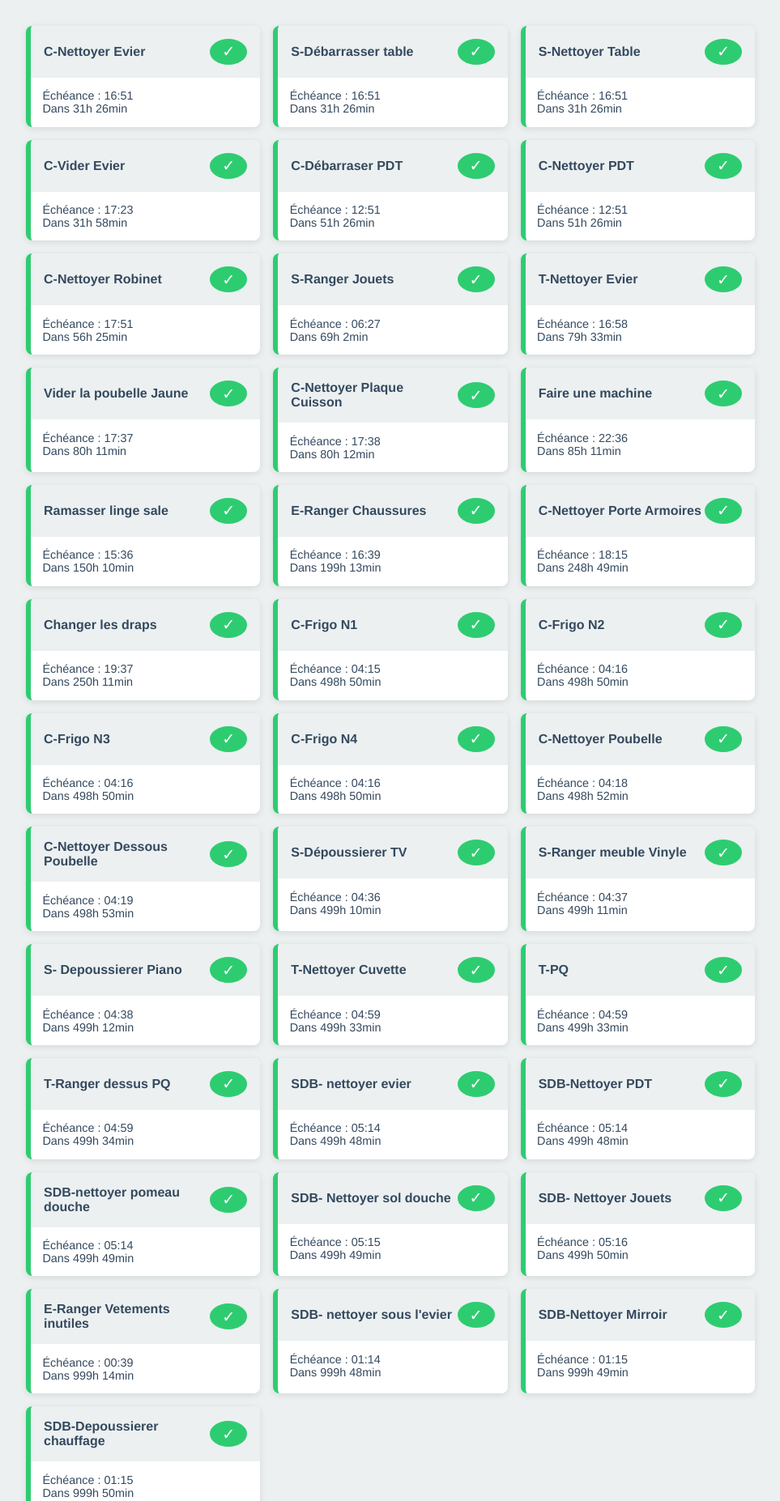
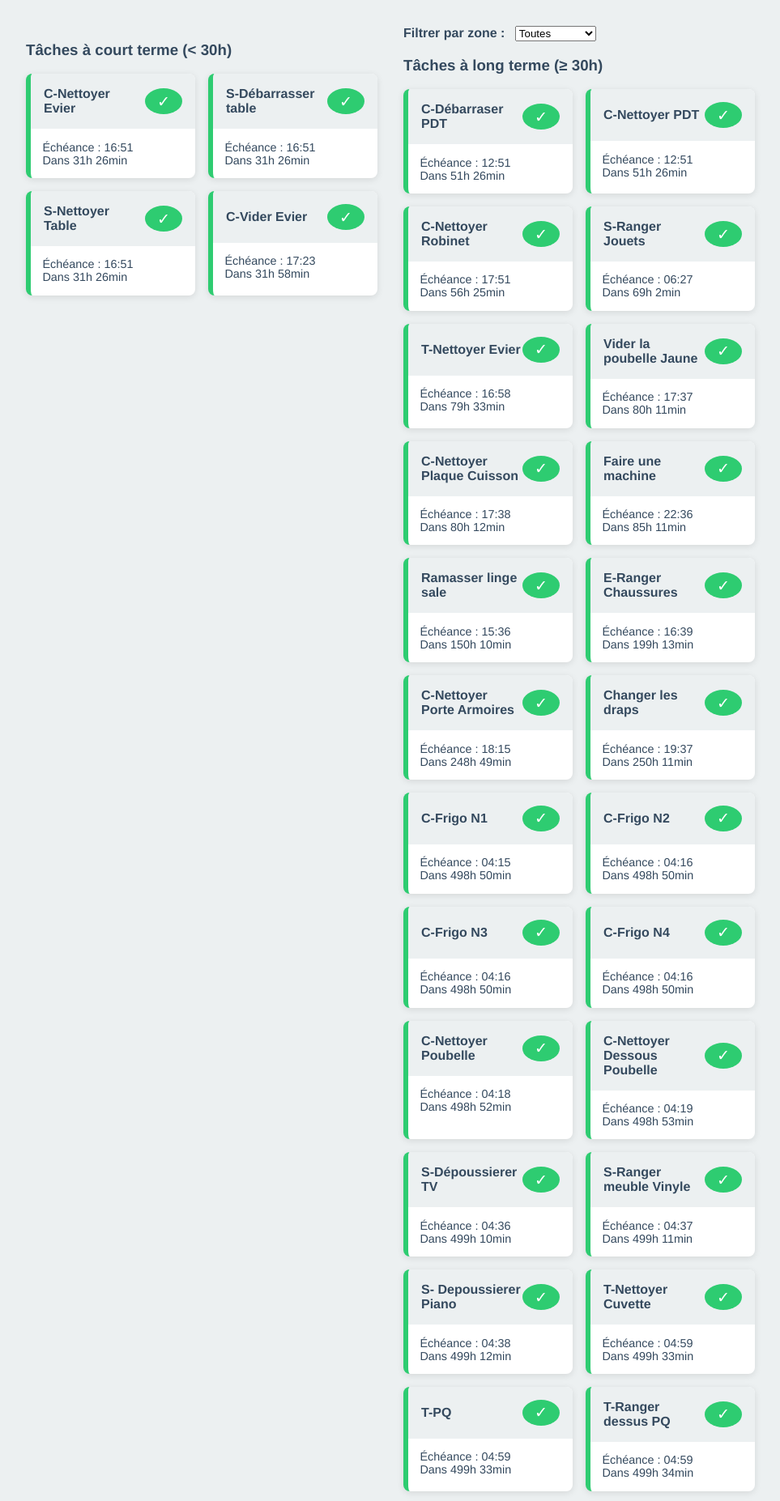
Before and after one commit to rvcestmoi/task_manager, a Flask app: page / in a window 1280 px wide. Shown: the part 113-1967 px from the top of the page at 81% size, without its empty margins (158-1121 px from the left). Run offline with Flask 3, Linux system fonts and the light colour scheme; the visitor is signed in with stand-in values (Sample User, id 1).

Commit message:
WIP Version complete avec menu select

```diff
--- a/app.py
+++ b/app.py
@@ -37,10 +37,20 @@ def index():
     now = datetime.now()
     tasks = Task.query.order_by(Task.next_due).all()
 
+    short_tasks = []
+    long_tasks = []
+
     for task in tasks:
         task.remaining = (task.next_due - now).total_seconds()
         task.status = "ok" if task.remaining > 0 else "late"
-    return render_template('index.html', tasks=tasks)
+
+        if task.frequency_hours < 32:
+            short_tasks.append(task)
+        else:
+            long_tasks.append(task)
+
+    return render_template('index.html', short_tasks=short_tasks, long_tasks=long_tasks)
+
 
 @app.route('/done/<int:task_id>', methods=['POST'])
 @login_required
--- a/static/css/style.css
+++ b/static/css/style.css
@@ -135,6 +135,31 @@ button:hover {
 .form-group {
   margin-bottom: 1em;
 }
+.task-section-wrapper {
+  display: flex;
+  gap: 2em;
+  flex-wrap: wrap;
+  justify-content: space-between;
+}
+
+.task-zone {
+  flex: 1 1 45%;
+  min-width: 320px;
+}
+
+.task-grid {
+  display: grid;
+  grid-template-columns: repeat(2, 1fr);
+  gap: 1em;
+}
+.task-filter {
+  margin-bottom: 1em;
+}
+.task-filter label {
+  font-weight: bold;
+  margin-right: 0.5em;
+}
+
 
 /* Responsive & petites optimisations */
 @media (max-width: 600px) {
--- a/static/js/script.js
+++ b/static/js/script.js
@@ -34,4 +34,16 @@ document.addEventListener("DOMContentLoaded", function () {
       },
     });
   }
+  document.getElementById("zoneFilter").addEventListener("change", function () {
+    const selectedZone = this.value;
+    document.querySelectorAll('#longZone .task').forEach(task => {
+        const zone = task.getAttribute('data-zone');
+        if (selectedZone === "all" || zone === selectedZone) {
+            task.style.display = "block";
+        } else {
+            task.style.display = "none";
+        }
+    });
 });
+
+});
--- a/templates/index.html
+++ b/templates/index.html
@@ -1,9 +1,12 @@
 {% extends "layout.html" %}
 
 {% block content %}
-<div class="task-list" id="taskList">
-  {% for task in tasks %}
-    <div class="task {% if task.status == 'late' %}late{% else %}ok{% endif %}" data-task-id="{{ task.id }}">
+<div class="task-section-wrapper">
+  <div class="task-zone" id="shortZone">
+    <h3>Tâches à court terme (&lt; 30h)</h3>
+    <div class="task-grid">
+      {% for task in short_tasks %}
+        <div class="task {{ 'late' if task.status == 'late' else 'ok' }}" data-task-id="{{ task.id }}">
           <div class="task-header">
             <strong>{{ task.name }}</strong>
             <button class="done-button" data-id="{{ task.id }}">✓</button>
@@ -19,4 +22,45 @@
         </div>
       {% endfor %}
     </div>
+  </div>
+
+
+  <div class="task-zone" id="longZone">
+      <div class="task-filter">
+        <label for="zoneFilter">Filtrer par zone :</label>
+        <select id="zoneFilter">
+          <option value="all">Toutes</option>
+          <option value="S-">Salon</option>
+          <option value="C-">Cuisine</option>
+          <option value="T-">Toilettes</option>
+          <option value="E-">Entrée</option>
+          <option value="SDB-">Salle de bain</option>
+          <option value="AUTRE">Autres</option>
+        </select>
+      </div>
+    <h3>Tâches à long terme (≥ 30h)</h3>
+    <div class="task-grid">
+      {% for task in long_tasks %}
+        <div class="task {{ 'late' if task.status == 'late' else 'ok' }}" data-task-id="{{ task.id }}"
+            data-zone="{% if task.name.startswith('SDB-') %}SDB-{% elif task.name.startswith('S-') %}S-{% elif task.name.startswith('C-') %}C-{% elif task.name.startswith('T-') %}T-{% elif task.name.startswith('E-') %}E-{% else %}AUTRE{% endif %}">
+
+
+          <div class="task-header">
+            <strong>{{ task.name }}</strong>
+            <button class="done-button" data-id="{{ task.id }}">✓</button>
+          </div>
+          <div class="task-info">
+            Échéance : {{ task.next_due.strftime('%H:%M') }}<br>
+            {% if task.remaining > 0 %}
+              Dans {{ (task.remaining // 3600)|int }}h {{ ((task.remaining % 3600) // 60)|int }}min
+            {% else %}
+              En retard de {{ (-task.remaining // 3600)|int }}h {{ ((-task.remaining % 3600) // 60)|int }}min
+            {% endif %}
+          </div>
+        </div>
+      {% endfor %}
+    </div>
+  </div>
+</div>
+
 {% endblock %}
```
Also changed, not shown: database.db. Lines whose indentation alone changed are shown as unchanged.
